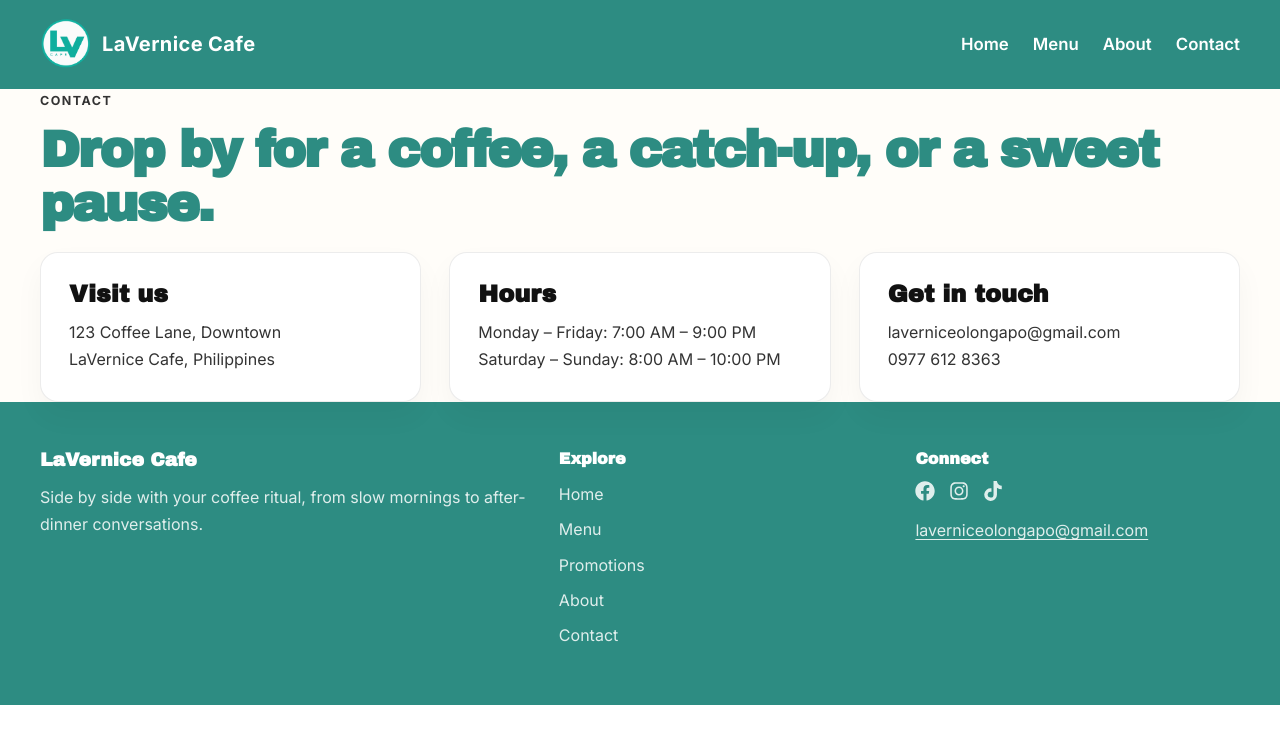
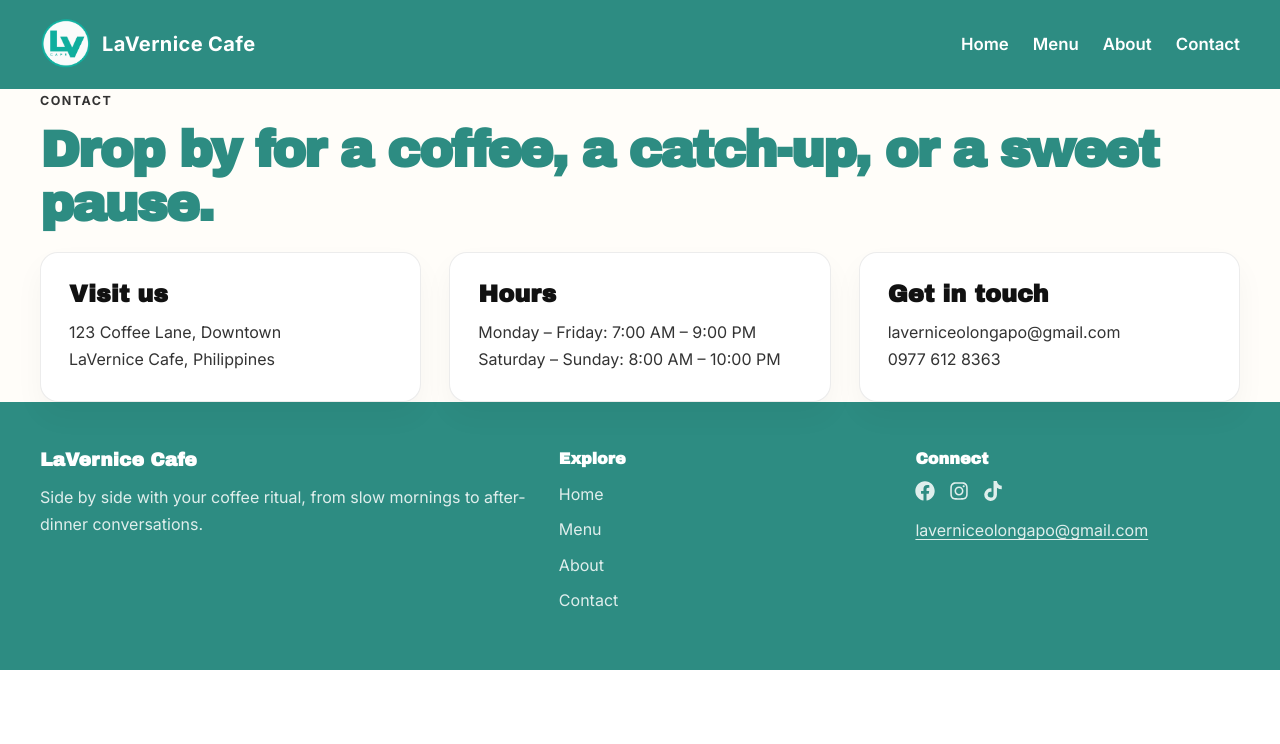
Before and after one commit to princemclein/LaVernice_Cafe, a React (Vite) app: page /contact in a window 1280 px wide. Shown: the top 744 px of the page. Built offline with nearby package versions, Linux system fonts and the light colour scheme.

Commit message:
Remove the promotions link in the footer

```diff
--- a/src/components/Footer.jsx
+++ b/src/components/Footer.jsx
@@ -19,7 +19,6 @@ export default function Footer() {
           <nav>
             <Link to="/">Home</Link>
             <Link to="/menu">Menu</Link>
-            <Link to="/promotions">Promotions</Link>
             <Link to="/about">About</Link>
             <Link to="/contact">Contact</Link>
           </nav>
```
